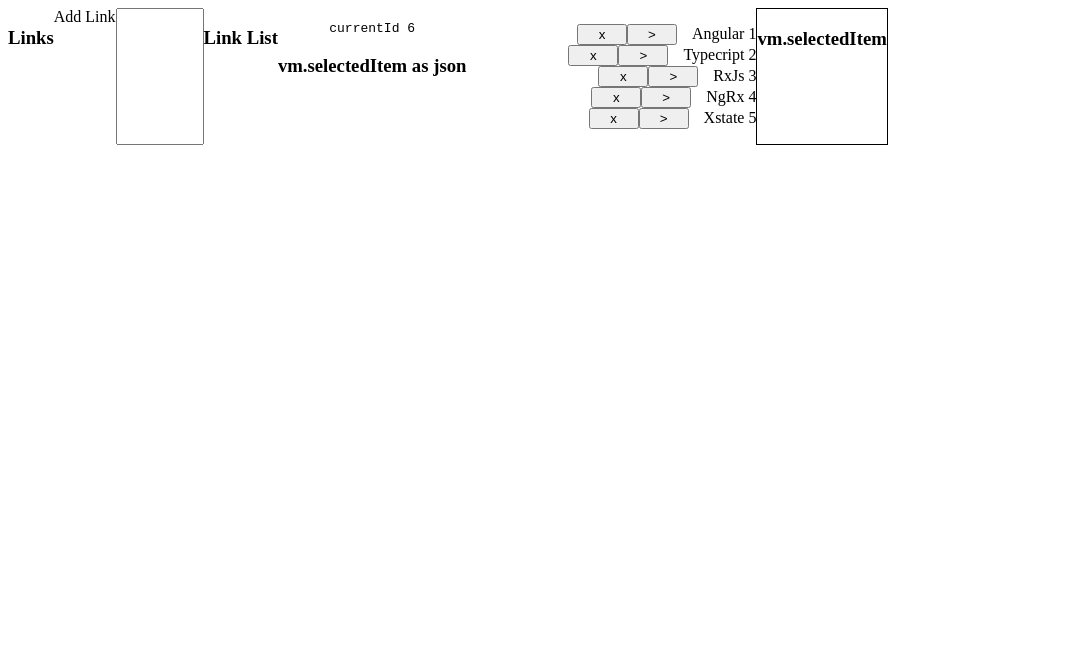
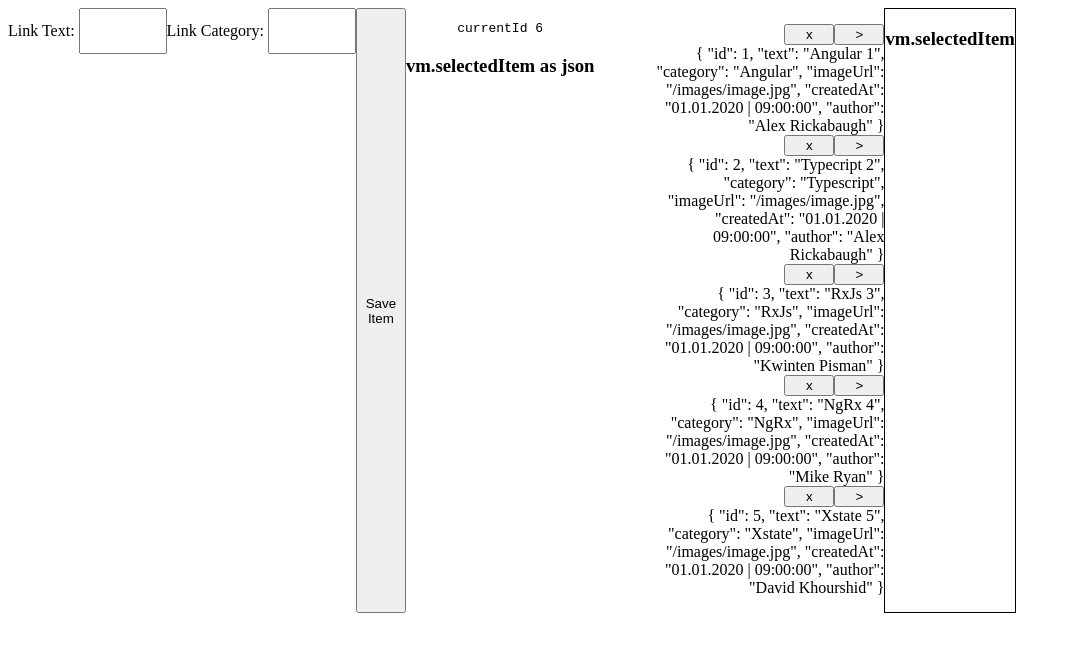
Before and after one commit to hansschenker/ng-todos-ten, an Angular app: page / in a window 1280 px wide. Shown: the top 652 px of the page, without its empty margins (0-1070 px from the left). Built offline with nearby package versions, Linux system fonts and the light colour scheme; data requests are answered from the project's data file.

Commit message:
add category to reactive-items

```diff
--- a/src/app/items-reactive/Item.ts
+++ b/src/app/items-reactive/Item.ts
@@ -2,8 +2,11 @@ import { Observable } from "rxjs";
 export interface Item {
   id: number;
   text: string;
+  category?: string;
   url?: string;
   imageUrl?: string;
+  createdAt?: string;
+  author?: string;
 }
 
 export interface Items<T> {
--- a/src/app/items-reactive/items-reactive.component.css
+++ b/src/app/items-reactive/items-reactive.component.css
@@ -20,7 +20,11 @@ button {
 }
 input {
   width: 80px;
+  height: 40px;
 }
 .selected {
   border: 1px solid black;
 }
+/* label {
+  display: block;
+} */
--- a/src/app/items-reactive/items-reactive.component.html
+++ b/src/app/items-reactive/items-reactive.component.html
@@ -1,14 +1,30 @@
 <div class="container">
-  <h3>Links</h3>
-  <div>Add Link</div>
-  <input
-    #item
-    type="text"
-    (change)="
-      idState.next(1); addState.next({ text: item.value }); item.value = null
+  <label>
+    Link Text:
+
+    <input #item type="text" />
+  </label>
+  <label>
+    Link Category:
+
+    <input
+      #category
+      type="text"
+      (change)="
+        addState.next({ category: category.value }); category.value = null
+      "
+    />
+  </label>
+  <button
+    (click)="
+      idState.next(1);
+      addState.next({ text: item.value, category: category.value });
+      item.value = null;
+      category.value = null
     "
-  />
-  <h3>Link List</h3>
+  >
+    Save Item
+  </button>
   <div class="content" *ngIf="vm$ | async as vm">
     <div>
       <pre> currentId {{ vm.currentId }} </pre>
@@ -21,7 +37,7 @@
         <button (click)="deleteState.next(item)">x</button>
         <button (click)="detailState.next(item)">&gt;</button>
         <span>
-          {{ item.text }}
+          {{ item | json }}
         </span>
       </li>
     </ul>
--- a/src/app/items-reactive/items-reactive.component.ts
+++ b/src/app/items-reactive/items-reactive.component.ts
@@ -4,15 +4,15 @@ import {
   ChangeDetectionStrategy,
   ChangeDetectorRef,
 } from "@angular/core";
+import { HttpClient } from "@angular/common/http";
+// rxjs
 import { Observable, Subject, merge, BehaviorSubject } from "rxjs";
 import { map, scan, tap } from "rxjs/operators";
-import { HttpClient } from "@angular/common/http";
 import { environment } from "../../environments/environment";
-// items
+// generic items
+import { Item, Items, ViewModel } from "./Item";
 import { ItemsReactiveService } from "./items-reactive.service";
 // links
-import { Item, Items, ViewModel } from "./Item";
-// import { Link } from "../links/state/link.model";
 type Link = { id: number; text: string; selectedItem: Item };
 
 @Component({
@@ -76,7 +76,10 @@ export class ItemsReactiveComponent {
     tap((l: Item) => console.log("addUpdate$-Link:", l.text)),
     map((item: Item) => (vm: ViewModel<Link>) => ({
       ...vm,
-      items: [...vm.items, { id: vm.currentId, text: item.text }],
+      items: [
+        ...vm.items,
+        { id: vm.currentId, text: item.text, category: item.category },
+      ],
     }))
   );
 
```
Also changed, not shown: src/app/items-reactive/items-reactive.service.ts (+3 -5 lines).
